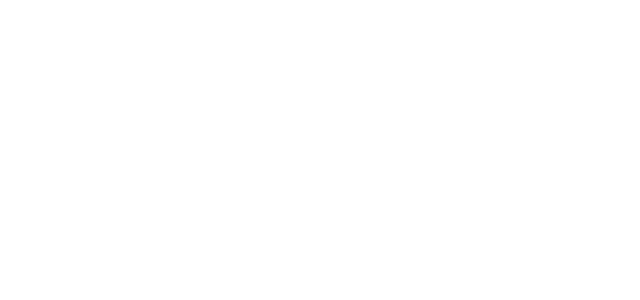
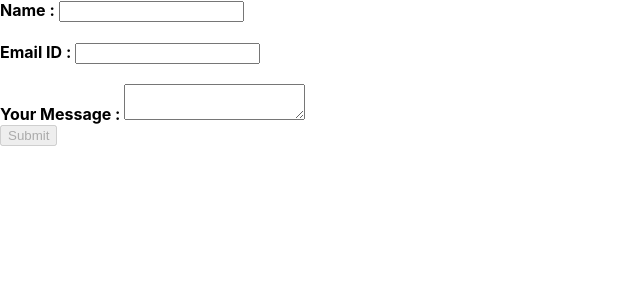
Before and after one commit to EY-Vignesh-R/react-starter-project, a React (Create React App) app: page / in a window 1280 px wide. Shown: the top 300 px of the page, without its empty margins (0-640 px from the left). Built offline with nearby package versions, Linux system fonts and the light colour scheme.

Commit message:
React Task 21-02-2023

```diff
--- a/src/App.js
+++ b/src/App.js
@@ -1,7 +1,7 @@
 import FirstTask from "./components/FirstTask/FirstTask";
 import SecondTask from "./components/SecondTask/SecondTask";
 import ThirdTask from "./components/ThirdTask/ThirdTask";
-
+import Form from "./components/Form";
 function App() {
 
 
@@ -11,6 +11,8 @@
 {/* <FirstTask/> */}
 {/* <SecondTask/> */}
 {/* <ThirdTask/> */}
+<Form/>
+
 </div>
 
 );
--- /dev/null
+++ b/src/components/Form.js
@@ -0,0 +1,68 @@
+import { useState } from "react";
+
+const Form=()=>{
+    const [formInfo,setFormInfo]=useState(
+        {
+            nameData:"",
+            emailData:"",
+            msgData:""
+        }
+    );
+
+
+    const changeFormInfo=(event)=>{
+        setFormInfo((oldFormInfo)=>({
+            ...oldFormInfo,
+            [event.target.name]:event.target.value,
+        }))
+    }
+
+    const submitFormData=(event)=>{
+        event.preventDefault();
+        console.log(formInfo);
+        setFormInfo({
+            nameData:"",
+            emailData:"",
+            msgData:""
+        });
+
+    }
+    const validateForm=()=>{
+        let valid=false;
+        let regex=/^(([^<>()[\]\\.,;:\s@"]+(\.[^<>()[\]\\.,;:\s@"]+)*)|(".+"))@((\[[0-9]{1,3}\.[0-9]{1,3}\.[0-9]{1,3}\.[0-9]{1,3}])|(([a-zA-Z\-0-9]+\.)+[a-zA-Z]{2,}))$/;
+                    if(regex.test(formInfo.emailData) === true){
+                            valid=true;
+                    }else{
+                            valid=false;
+
+                    }
+        console.log(valid);
+        return valid;
+    }
+
+return(
+    <form onSubmit={submitFormData}>
+        <div>
+        <label><b>Name : </b></label>
+        <input type="text" value={formInfo.nameData} onChange={changeFormInfo} name="nameData"  />
+        </div>
+        <br/>
+        <div>
+        <label><b>Email ID : </b></label>
+        <input type="text"value={formInfo.emailData} onChange={changeFormInfo} name="emailData"/>
+        </div>
+        <br/>
+        <div>
+        <label><b>Your Message : </b></label>
+        <textarea value={formInfo.msgData} onChange={changeFormInfo} name="msgData"/>
+        </div>
+        <button type="submit" disabled=
+        {
+             !(formInfo.nameData && formInfo.emailData && formInfo.msgData && validateForm())
+
+            }>Submit</button>
+
+    </form>
+)
+}
+export default Form
```
